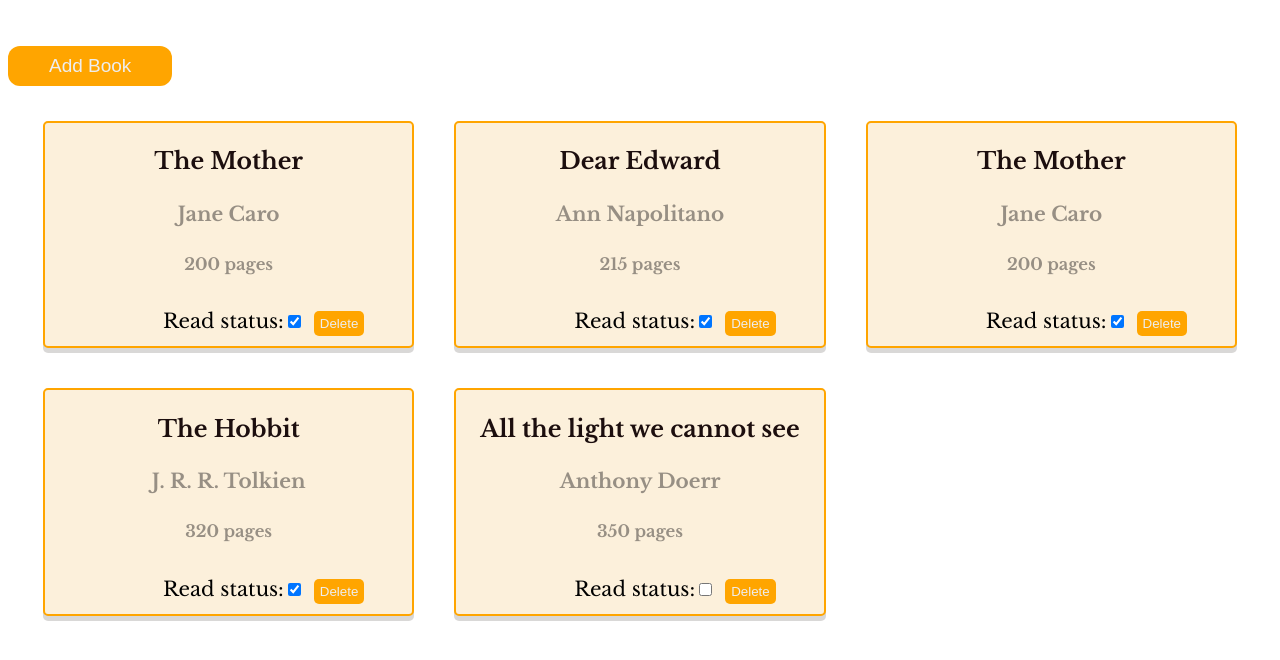
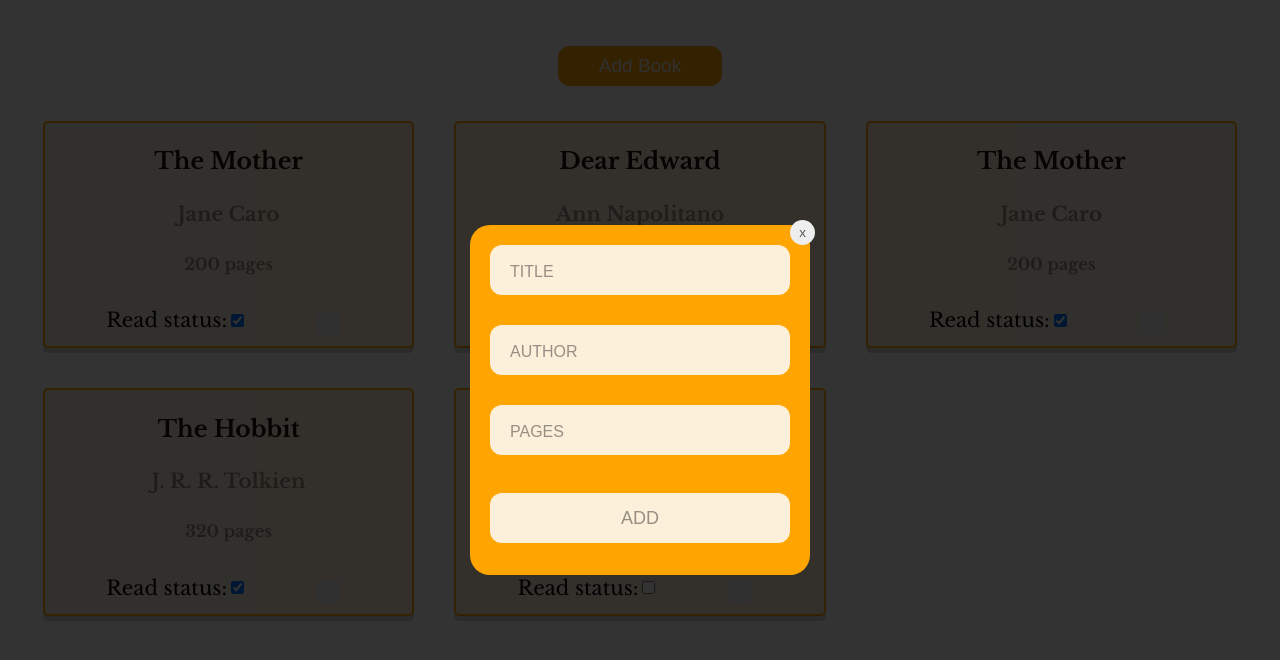
Before and after one commit to umida-boltaeva/Library, a website: page index.html in a window 1280 px wide. Both pictures are taken after a click on the button "Add Book". Drawn offline with nearby package versions, Linux system fonts and the light colour scheme.

Commit message:
link form pop-up to the add button

```diff
--- a/form.css
+++ b/form.css
@@ -19,7 +19,7 @@ body {
   position: relative;
 }
 
-.ic2 {
+.input-container:not(:first-child) {
   margin-top: 30px;
 }
 
@@ -96,7 +96,7 @@ body {
 }
 
 .add:hover {
-  background-color: #ae7202;
+  background-color: #000000;
   color: #eee;
   font-size: 20px;
 }
--- a/index.html
+++ b/index.html
@@ -4,40 +4,38 @@
     <meta charset="UTF-8" />
     <meta http-equiv="X-UA-Compatible" content="IE=edge" />
     <meta name="viewport" content="width=device-width, initial-scale=1.0" />
-    <link
-      rel="stylesheet"
-      href="https://cdnjs.cloudflare.com/ajax/libs/font-awesome/6.2.0/css/font-awesome.min.css"
-    />
     <link rel="stylesheet" href="style.css" />
     <title>Document</title>
   </head>
   <body>
     <div id="container">
-      <button class="add-btn">Add Book</button>
-      <div id="cards">
-        <!-- <div class="card">
-          <h3 class="title">The Mother</h3>
-          <h4 class="author">Jane Caro</h4>
-          <h5 class="pages">200 pages</h5>
-          <label class="status" for="status1">Read status:</label>
-          <input type="checkbox" id="status1" />
+      <div class="add-parent">
+        <button class="add-btn" onclick="addButtonHandler()">Add Book</button>
+      </div>
+      <div id="cards"></div>
+    </div>
+    <div id="form-container">
+      <form id="form">
+        <div class="input-container">
+          <input id="book-title" class="input" type="text" placeholder=" " />
+          <div class="cut cut-short"></div>
+          <label for="book-title" class="placeholder">TITLE</label>
         </div>
-        <div class="card">
-          <h3 class="title">The Father</h3>
-          <h4 class="author">Jane Caro</h4>
-          <h5 class="pages">200 pages</h5>
-          <label class="status" for="status1">Read status:</label>
-          <input type="checkbox" id="status1" />
+        <div class="input-container">
+          <input id="book-author" class="input" type="text" placeholder=" " />
+          <div class="cut"></div>
+          <label for="book-author" class="placeholder">AUTHOR</label>
         </div>
-        <div class="card">
-          <h3 class="title">The Child</h3>
-          <h4 class="author">Jane Caro</h4>
-          <h5 class="pages">200 pages</h5>
-          <label class="status" for="status1">Read status:</label>
-          <input checked type="checkbox" id="status1" />
-        </div> -->
-      </div>
+        <div class="input-container">
+          <input id="book-pages" class="input" type="text" placeholder=" " />
+          <div class="cut cut-short"></div>
+          <label for="book-pages" class="placeholder">PAGES</label>
+        </div>
+        <button type="text" class="add" onclick="submitHandler()">ADD</button>
+        <button class="close-btn" onclick="addButtonHandler()">x</button>
+      </form>
     </div>
+
     <script src="script.js"></script>
   </body>
 </html>
--- a/package.json
+++ b/package.json
@@ -1,5 +1,3 @@
 {
-  "dependencies": {
-    "@fortawesome/fontawesome-free": "^6.2.0"
-  }
+  "dependencies": {}
 }
--- a/script.js
+++ b/script.js
@@ -69,9 +69,29 @@ function renderBook(book, index) {
   //render remove button.
   const removeBtn = document.createElement('button');
   removeBtn.classList.add('delete-btn');
-  removeBtn.appendChild(document.createTextNode('Delete'));
+  removeBtn.appendChild(document.createTextNode('🗑'));
   card.appendChild(removeBtn);
 
   return card;
 }
 renderBookList();
+
+function addButtonHandler() {
+  const formContainer = document.getElementById('form-container');
+
+  if (formContainer.classList.contains('active')) {
+    formContainer.classList.remove('active');
+  } else {
+    formContainer.classList.add('active');
+  }
+}
+
+function submitHandler(e) {
+  console.log(e);
+  e.preventDefault();
+  const formData = new FormData(e.target);
+  const formProps = Object.fromEntries(formData);
+  console.log(formProps);
+}
+const form = document.getElementById('form');
+form.addEventListener('submit', submitHandler);
--- a/style.css
+++ b/style.css
@@ -42,16 +42,150 @@
 
 .delete-btn {
   margin: 10px;
-  background-color: #ffa500;
+  /* background-color: #ffa500; */
   border-radius: 5px;
   border: 0;
   color: #eee;
   cursor: pointer;
   height: 25px;
-  margin-right: -70px;
+  margin-left: 70px;
 }
 
 .delete-btn:hover {
   background-color: #ae7202;
   color: #eee;
 }
+
+.add-parent {
+  display: flex;
+  align-items: center;
+  justify-content: center;
+}
+
+/* form style */
+
+#form-container {
+  align-items: center;
+  background-color: rgba(0, 0, 0, 0.8);
+  display: none;
+  justify-content: center;
+  height: 100vh;
+  position: fixed;
+  top: 0;
+  left: 0;
+  width: 100%;
+}
+
+#form-container.active {
+  display: flex;
+}
+
+.close-btn {
+  color: #595652;
+  position: absolute;
+  top: -5px;
+  right: -5px;
+  border: 0;
+  background-color: #eee;
+  border-radius: 50%;
+  width: 25px;
+  height: 25px;
+  cursor: pointer;
+}
+
+#form {
+  background-color: #ffa502;
+  border-radius: 20px;
+  box-sizing: border-box;
+  height: 350px;
+  padding: 20px;
+  position: relative;
+  width: 340px;
+}
+
+.input-container {
+  height: 50px;
+  position: relative;
+}
+
+.input-container:not(:first-child) {
+  margin-top: 30px;
+}
+
+.input {
+  background-color: #fcf0db;
+  border-radius: 12px;
+  border: 0;
+  box-sizing: border-box;
+  color: #595652;
+  font-size: 18px;
+  height: 100%;
+  outline: 0;
+  padding: 4px 20px 0;
+  width: 100%;
+}
+
+.cut {
+  background-color: #ffa502;
+  border-radius: 10px;
+  height: 20px;
+  left: 20px;
+  position: absolute;
+  top: -20px;
+  transform: translateY(0);
+  transition: transform 200ms;
+  width: 76px;
+}
+
+.cut-short {
+  width: 65px;
+}
+
+.input:focus ~ .cut,
+.input:not(:placeholder-shown) ~ .cut {
+  transform: translateY(8px);
+}
+
+.placeholder {
+  color: #978f84;
+  font-family: sans-serif;
+  left: 20px;
+  line-height: 14px;
+  pointer-events: none;
+  position: absolute;
+  transform-origin: 0 50%;
+  transition: transform 200ms, color 200ms;
+  top: 20px;
+}
+
+.input:focus ~ .placeholder,
+.input:not(:placeholder-shown) ~ .placeholder {
+  transform: translateY(-30px) translateX(10px) scale(0.75);
+}
+
+.input:not(:placeholder-shown) ~ .placeholder {
+  color: #978f84;
+}
+
+.input:focus ~ .placeholder {
+  color: #dc2f55;
+}
+
+.add {
+  background-color: #fcf0db;
+  border-radius: 12px;
+  border: 0;
+  color: #978f84;
+  cursor: pointer;
+  font-size: 18px;
+  height: 50px;
+  margin-top: 38px;
+  text-align: center;
+  width: 100%;
+}
+
+.add:hover {
+  background-color: #000000;
+  color: #eee;
+  font-size: 20px;
+}
```
Also changed, not shown: 1 other file.
